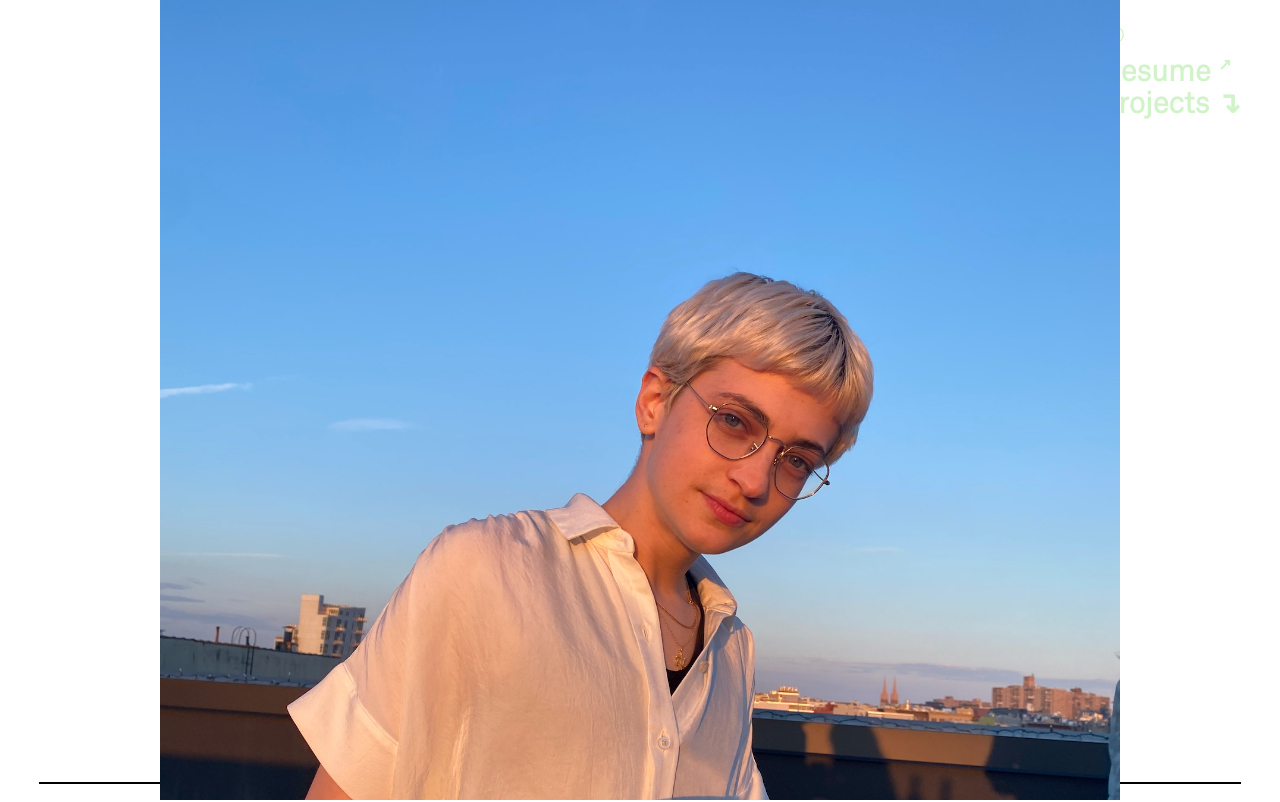
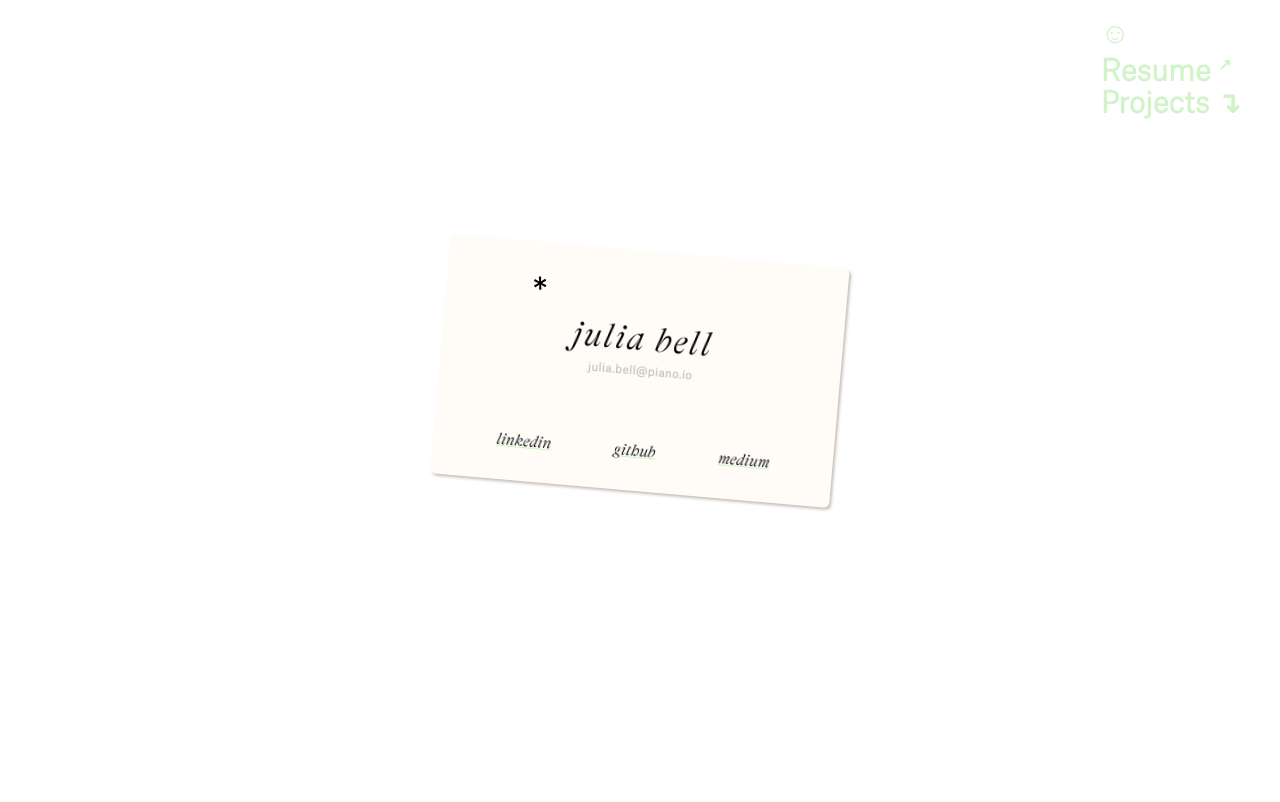
Before and after one commit to jawblet/my-portfolio, a Next.js app: page / in a window 1280 px wide. Shown: the top 802 px of the page. Built offline with nearby package versions, Linux system fonts and the light colour scheme.

Commit message:
fixing image size

```diff
--- a/components/BottomBanner.js
+++ b/components/BottomBanner.js
@@ -33,7 +33,7 @@ const Copied = ({ setBanner }) => {
     return (<h1>email copied to clipboard 💾⛓🖇</h1>)
 }
 
-const BottomBanner = ({setBanner, banner}) => {
+const BottomBanner = ({setBanner, setImg, banner}) => {
     return (
         <Fade enter={!!(banner)}>
         <div className={styles.banner}>
--- a/components/Card.js
+++ b/components/Card.js
@@ -4,7 +4,7 @@ import CardBack from './CardBack';
 import styles from "../styles/Card.module.scss";
 
 const Card = (props) => {
-    const { banner, setBanner } = props;
+    const { banner, setBanner, setImg } = props;
     const [front, setFront] = useState(true);
 
     const starRef = useRef(null);
@@ -20,6 +20,8 @@ const Card = (props) => {
     }
 
     const handleClick = (e) => {
+        setImg(null);
+
         // if emailRef is clicked
         if(emailRef.current && emailRef.current.contains(e.target)) {
             copyTextToClipboard("juliabell021@gmail.com");
@@ -28,9 +30,6 @@ const Card = (props) => {
 
         // if starRef is clicked
         if(starRef.current && starRef.current.contains(e.target)) {
-            if(banner === "stars") {
-               return setBanner(null);
-            }
             return setBanner("stars");
         }
 
--- a/components/Img.js
+++ b/components/Img.js
@@ -1,13 +1,28 @@
+import { useEffect, useState } from 'react'
 import Image from 'next/image';
 import styles from "../styles/Banner.module.scss";
+import useTimeout from '../utils/useTimeout'
 
-const Img = () => {
+const time = 1500;
+
+const Img = ({setImg}) => {
+    const [hasTimeElapsed, setHasTimeElapsed] = useState(false);
+
+    useTimeout(() => {
+      setHasTimeElapsed(true);
+    }, time);
+
+    useEffect(() => {
+      hasTimeElapsed && setImg(null);
+  }, [hasTimeElapsed]);
+
     return (
     <Image src="/jb.png" alt="Picture of Julia"
         quality={80}
-        layout="fill"
+        width={200}
+        height={300}
+        objectFit="contain"
         className={styles.image}
-        objectFit="scale-down"
         />
     );
 };
--- a/components/Nav.js
+++ b/components/Nav.js
@@ -1,11 +1,11 @@
 import { useRouter } from 'next/router'
 
-const Nav = ({ img, setImg }) => {
+const Nav = ({ img, setImg, setBanner }) => {
     const router = useRouter();
 
     return(
     <div className="home__nav">
-        <h2 className="biglink" onClick={() => setImg(!img)}>
+        <h2 className="biglink" onClick={() => {setBanner(null); setImg(!img)}}>
             &#9786;
         </h2>
         <h2 className="biglink">
--- a/pages/index.js
+++ b/pages/index.js
@@ -26,16 +26,15 @@ export default function Home() {
       <PageHead/>
       <div className="home">
           <div className="home_top">
-              <Nav img={img} setImg={setImg}/>
+              <Nav img={img} setImg={setImg} setBanner={setBanner}/>
           </div>
           <div className="home_middle">
-            <Card banner={banner} setBanner={setBanner}/>
+            <Card banner={banner} setImg={setImg} setBanner={setBanner}/>
           </div>
          <div className="home_bottom">
-           <div>
-            <Img/>
-           </div>
-
+           <Fade enter={img} short>
+              <Img setImg={setImg}/>
+            </Fade>
          </div>
           <BottomBanner banner={banner} setBanner={setBanner}/>
       </div>
--- a/styles/Banner.module.scss
+++ b/styles/Banner.module.scss
@@ -4,7 +4,3 @@
     bottom: 5px;
     right: 0;
 }
-
-.image {
-
-}
--- a/styles/globals.scss
+++ b/styles/globals.scss
@@ -214,14 +214,14 @@ sup {
   }
   &_bottom {
     flex-shrink: 1;
-    max-height: 10rem;
+    height: 10rem;
     display: flex;
     justify-content: right;
     align-items: top;
-    border: 1px solid black;
     display: relative;
   }
  }
+
 
 
 // SMALL SCREEN
```
